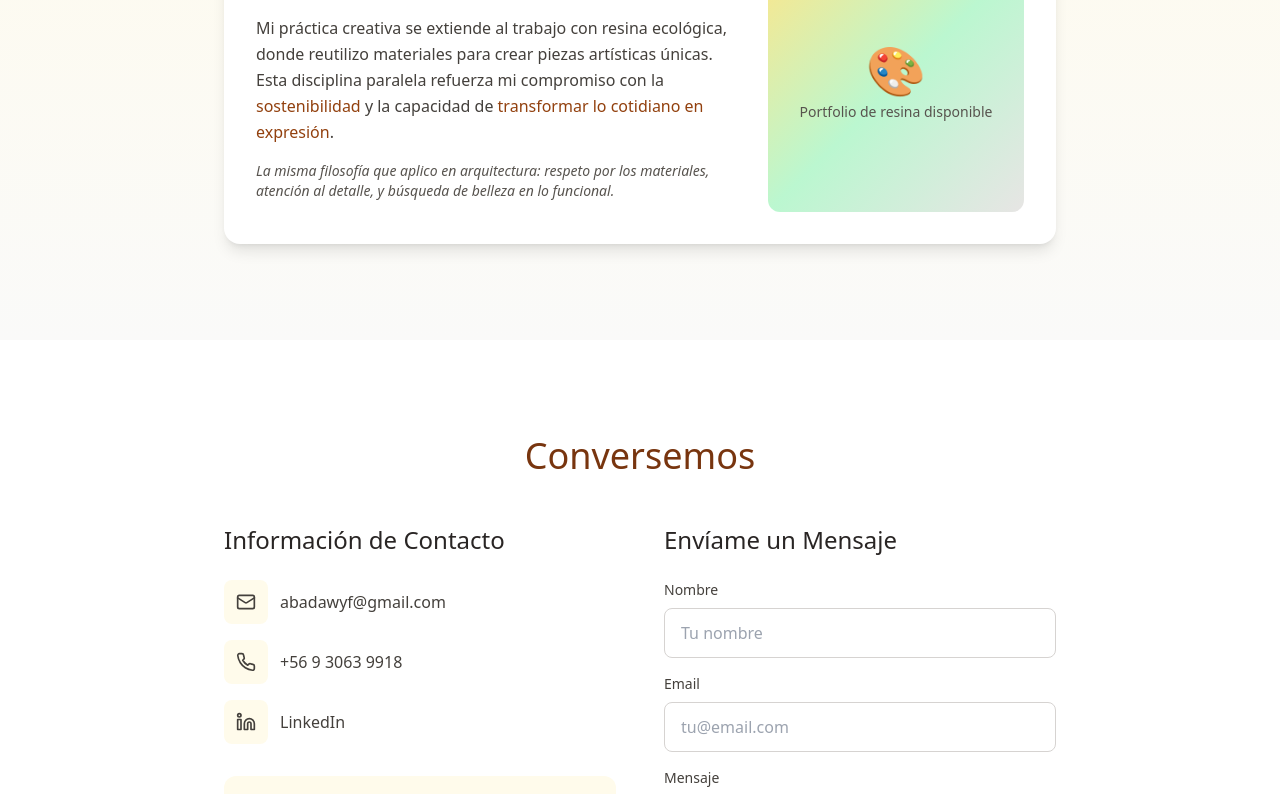
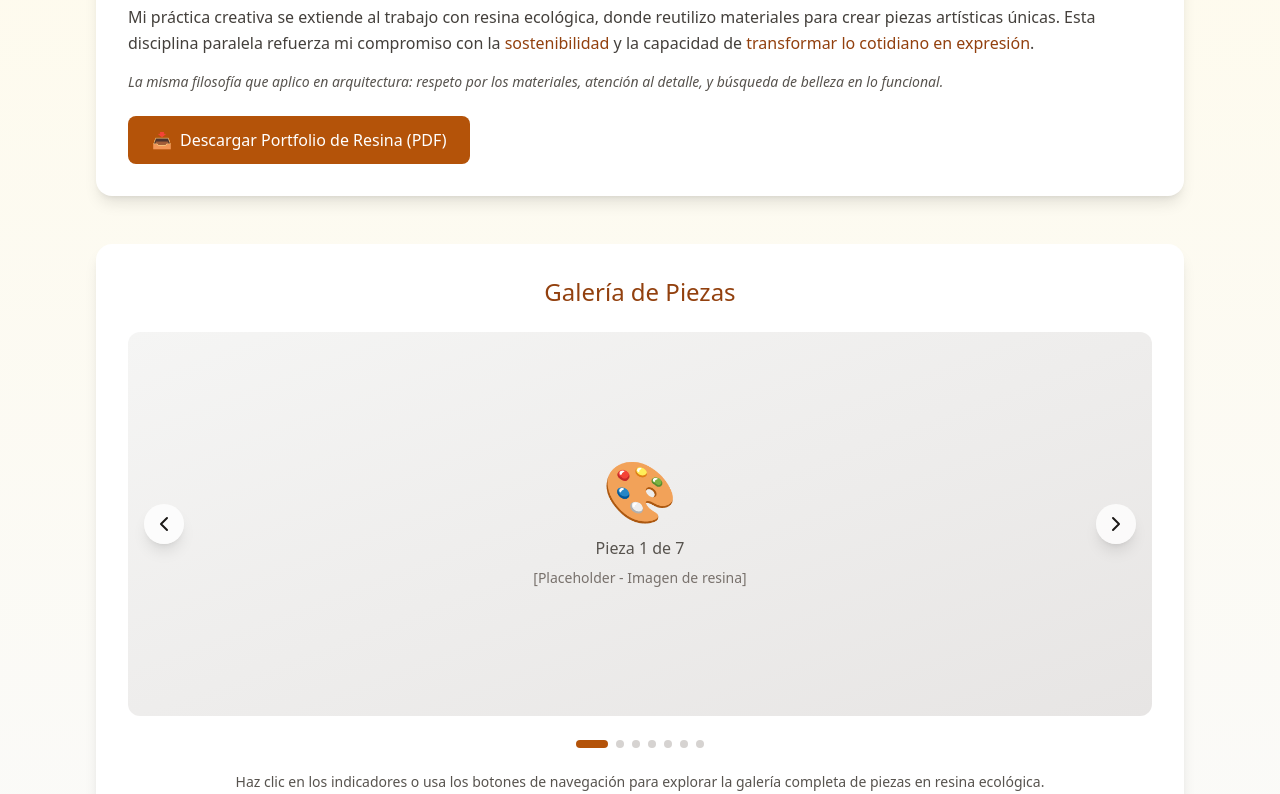
Before and after one commit to 7aleobe7labrod7/abf-portfolio, a React (Vite) app: page / in a window 1280 px wide. Shown: the part 7964-8758 px from the top of the page. Built offline with nearby package versions, Linux system fonts and the light colour scheme.

Commit message:
feat: add resin carousel with 7-image placeholder and PDF download button

```diff
--- a/afaf-portfolio.tsx
+++ b/afaf-portfolio.tsx
@@ -29,6 +29,7 @@ const Portfolio = () => {
   const [scrolled, setScrolled] = useState(false);
   const [activeSection, setActiveSection] = useState('inicio');
   const [selectedProject, setSelectedProject] = useState<Project | null>(null);
+  const [resinCarouselIndex, setResinCarouselIndex] = useState(0);
 
   // CSS para animación de scroll infinito
   useEffect(() => {
@@ -743,13 +744,13 @@ const Portfolio = () => {
 
       {/* Proceso Creativo */}
       <section className="py-24 bg-gradient-to-b from-amber-50 to-stone-50">
-        <div className="max-w-4xl mx-auto px-4 sm:px-6 lg:px-8">
+        <div className="max-w-6xl mx-auto px-4 sm:px-6 lg:px-8">
           <h2 className="text-4xl font-light mb-12 text-center text-amber-900">
             Más Allá de la Arquitectura
           </h2>
 
-          <div className="bg-white rounded-2xl p-8 shadow-lg">
-            <div className="flex flex-col md:flex-row gap-8 items-center">
+          <div className="bg-white rounded-2xl p-8 shadow-lg mb-12">
+            <div className="flex flex-col md:flex-row gap-8 items-start">
               <div className="flex-1">
                 <h3 className="text-2xl font-medium text-amber-800 mb-4">
                   Arte en Resina Ecológica
@@ -757,19 +758,85 @@ const Portfolio = () => {
                 <p className="text-stone-700 leading-relaxed mb-4">
                   Mi práctica creativa se extiende al trabajo con resina ecológica, donde reutilizo materiales para crear piezas artísticas únicas. Esta disciplina paralela refuerza mi compromiso con la <span className="font-medium text-amber-800">sostenibilidad</span> y la capacidad de <span className="font-medium text-amber-800">transformar lo cotidiano en expresión</span>.
                 </p>
-                <p className="text-stone-600 text-sm italic">
+                <p className="text-stone-600 text-sm italic mb-6">
                   La misma filosofía que aplico en arquitectura: respeto por los materiales, atención al detalle, y búsqueda de belleza en lo funcional.
                 </p>
-              </div>
-              <div className="w-full md:w-64 h-64 bg-gradient-to-br from-amber-200 via-green-200 to-stone-200 rounded-xl flex items-center justify-center">
-                <div className="text-center p-6">
-                  <div className="text-5xl mb-2">🎨</div>
-                  <p className="text-sm text-stone-600">
-                    Portfolio de resina disponible
-                  </p>
-                </div>
+                <a
+                  href="#"
+                  onClick={(e) => {
+                    e.preventDefault();
+                    // Aquí irá la lógica de descarga de PDF
+                    alert('Función de descarga de PDF disponible próximamente');
+                  }}
+                  className="inline-flex items-center gap-2 px-6 py-3 bg-amber-700 text-white rounded-lg hover:bg-amber-800 transition-colors font-medium"
+                >
+                  <span>📥</span>
+                  Descargar Portfolio de Resina (PDF)
+                </a>
               </div>
             </div>
+          </div>
+
+          {/* Carrusel de Resina */}
+          <div className="bg-white rounded-2xl p-8 shadow-lg">
+            <h3 className="text-2xl font-medium text-amber-800 mb-6 text-center">
+              Galería de Piezas
+            </h3>
+
+            <div className="relative">
+              {/* Carrusel */}
+              <div className="relative w-full h-96 bg-gradient-to-br from-stone-100 to-stone-200 rounded-xl overflow-hidden flex items-center justify-center mb-6">
+                <div className="absolute inset-0 flex items-center justify-center">
+                  <div className="text-center">
+                    <div className="text-6xl mb-4">🎨</div>
+                    <p className="text-stone-600 mb-2">
+                      Pieza {resinCarouselIndex + 1} de 7
+                    </p>
+                    <p className="text-sm text-stone-500">
+                      [Placeholder - Imagen de resina]
+                    </p>
+                  </div>
+                </div>
+
+                {/* Botón anterior */}
+                <button
+                  onClick={() => setResinCarouselIndex((prev) => (prev - 1 + 7) % 7)}
+                  className="absolute left-4 top-1/2 transform -translate-y-1/2 bg-white/80 hover:bg-white p-2 rounded-full shadow-lg transition-all z-10"
+                  aria-label="Anterior"
+                >
+                  <ChevronRight size={24} className="transform rotate-180" />
+                </button>
+
+                {/* Botón siguiente */}
+                <button
+                  onClick={() => setResinCarouselIndex((prev) => (prev + 1) % 7)}
+                  className="absolute right-4 top-1/2 transform -translate-y-1/2 bg-white/80 hover:bg-white p-2 rounded-full shadow-lg transition-all z-10"
+                  aria-label="Siguiente"
+                >
+                  <ChevronRight size={24} />
+                </button>
+              </div>
+
+              {/* Indicadores */}
+              <div className="flex justify-center gap-2">
+                {[...Array(7)].map((_, i) => (
+                  <button
+                    key={i}
+                    onClick={() => setResinCarouselIndex(i)}
+                    className={`h-2 rounded-full transition-all ${
+                      i === resinCarouselIndex
+                        ? 'bg-amber-700 w-8'
+                        : 'bg-stone-300 w-2 hover:bg-stone-400'
+                    }`}
+                    aria-label={`Ir a pieza ${i + 1}`}
+                  />
+                ))}
+              </div>
+            </div>
+
+            <p className="text-center text-stone-600 text-sm mt-6">
+              Haz clic en los indicadores o usa los botones de navegación para explorar la galería completa de piezas en resina ecológica.
+            </p>
           </div>
         </div>
       </section>
```
